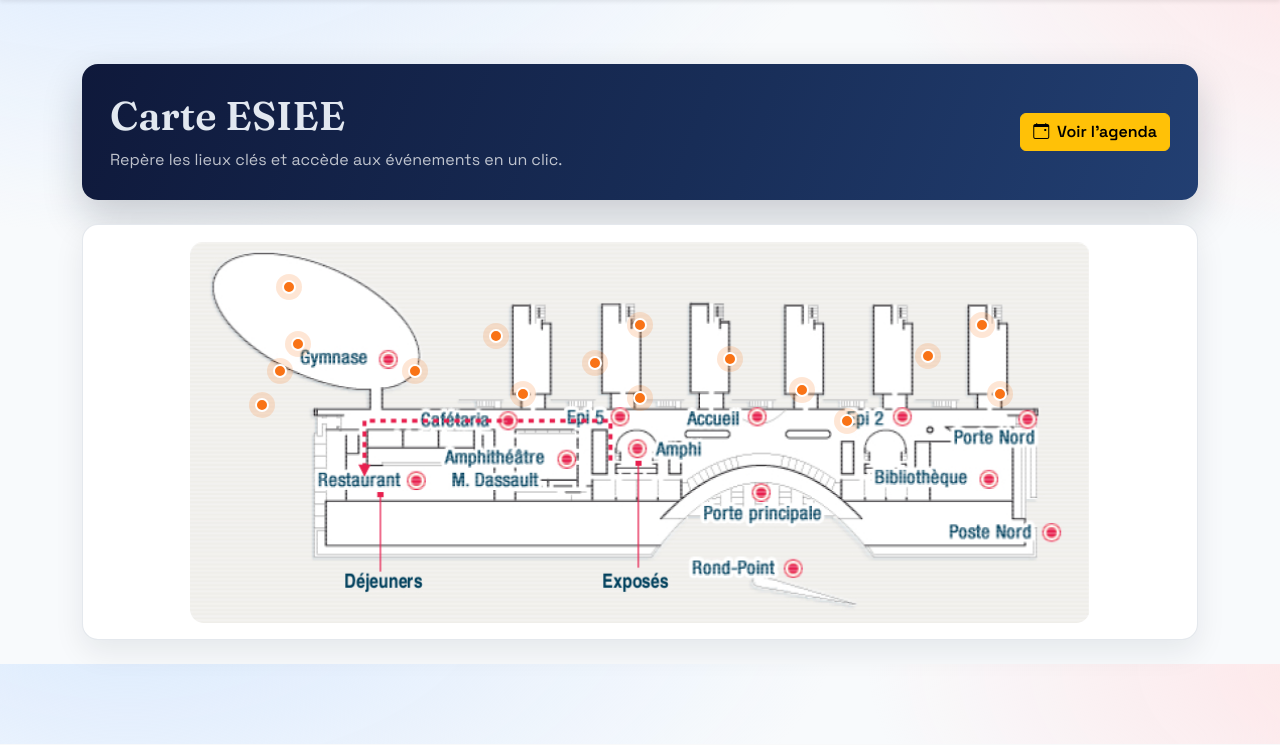
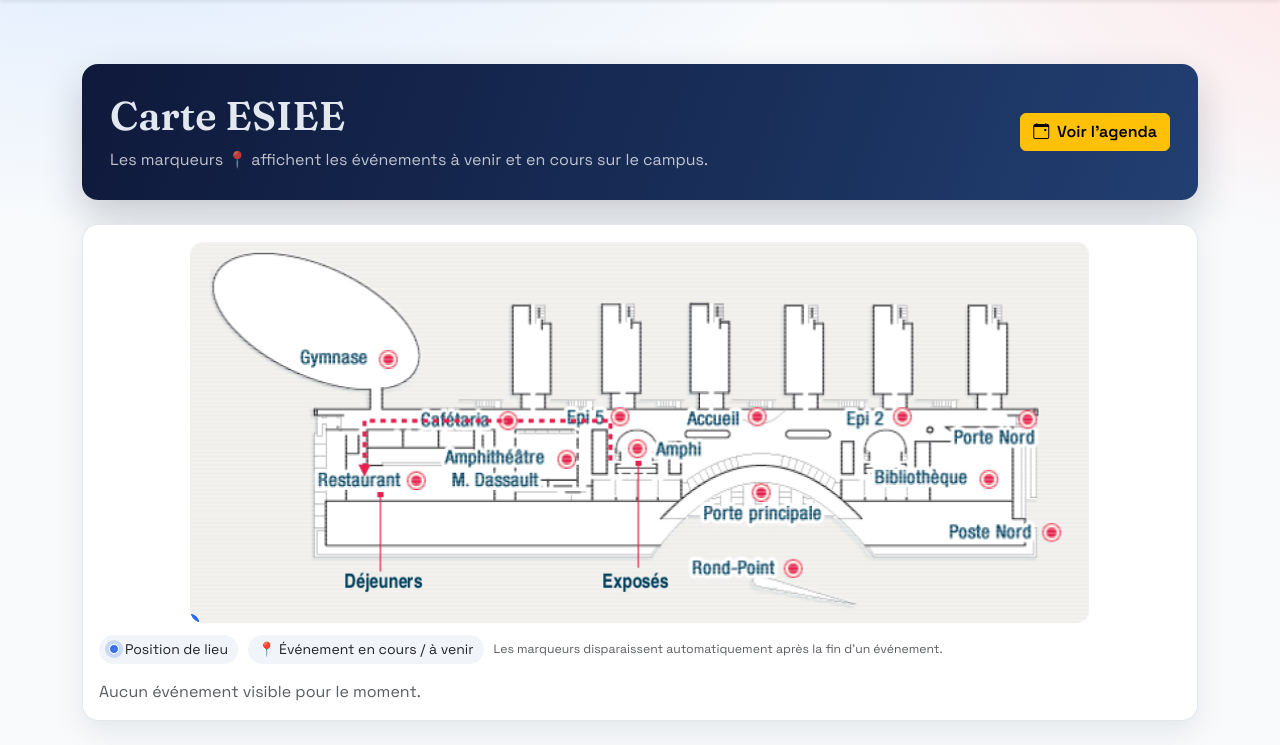
Before and after one commit to nhhzz/Esiee_network, a Django app: page /map/ in a window 1280 px wide. Shown: the part 56-801 px from the top of the page. Run offline with Django 5.2, Linux system fonts and the light colour scheme; data comes from the database, SQL or seed files in the repository.

Commit message:
Correction Events et Maps

```diff
--- a/maps/views.py
+++ b/maps/views.py
@@ -1,4 +1,56 @@
+from datetime import timedelta
+
+from django.db.models import Q
 from django.shortcuts import render
+from django.utils import timezone
+
+from events.models import Event, Location
+
+
+NO_END_EVENT_BUFFER_HOURS = 2
+
 
 def index(request):
-    return render(request,'maps/index.html')
+    now = timezone.now()
+    no_end_cutoff = now - timedelta(hours=NO_END_EVENT_BUFFER_HOURS)
+
+    events = (
+        Event.objects.select_related("location", "created_by")
+        .filter(Q(end_at__gte=now) | Q(end_at__isnull=True, start_at__gte=no_end_cutoff))
+        .order_by("start_at", "title")
+    )
+
+    markers = []
+    for event in events:
+        x_percent = float(event.location.x_percent)
+        y_percent = float(event.location.y_percent)
+
+        if event.start_at <= now and (event.end_at is None or event.end_at >= now):
+            state = "active"
+        else:
+            state = "upcoming"
+
+        if x_percent < 20:
+            popup_side = "side-right"
+        elif x_percent > 80:
+            popup_side = "side-left"
+        else:
+            popup_side = "side-center"
+
+        popup_vertical = "below" if y_percent < 20 else "above"
+
+        markers.append(
+            {
+                "event": event,
+                "location": event.location,
+                "state": state,
+                "popup_side": popup_side,
+                "popup_vertical": popup_vertical,
+            }
+        )
+
+    context = {
+        "event_markers": markers,
+        "locations": Location.objects.order_by("name"),
+    }
+    return render(request, "maps/index.html", context)
--- a/templates/events/event_detail.html
+++ b/templates/events/event_detail.html
@@ -70,7 +70,7 @@
       <div class="d-flex flex-wrap align-items-center gap-2 mb-2">
         <span class="ev-chip"><i class="bi bi-calendar-event"></i> &Eacute;v&eacute;nement</span>
         {% if event.location %}
-          <span class="ev-chip"><i class="bi bi-geo-alt"></i> {{ event.get_location_display }}</span>
+          <span class="ev-chip"><i class="bi bi-geo-alt"></i> {{ event.location.name }}</span>
         {% endif %}
       </div>
 
@@ -124,7 +124,7 @@
             <span><i class="bi bi-hourglass-split"></i> Fin : {{ event.end_at|date:"d/m/Y H:i" }}</span>
           {% endif %}
           {% if event.location %}
-            <span><i class="bi bi-geo-alt"></i> Lieu : {{ event.get_location_display }}</span>
+            <span><i class="bi bi-geo-alt"></i> Lieu : {{ event.location.name }}</span>
           {% endif %}
         </div>
       </div>
--- a/templates/events/events_list.html
+++ b/templates/events/events_list.html
@@ -166,7 +166,7 @@
                 </a>
                 <div class="d-flex flex-wrap gap-2 text-muted small">
                   <span><i class="bi bi-clock"></i> {{ event.start_at|date:"d/m/Y H:i" }}</span>
-                  <span><i class="bi bi-geo-alt"></i> {{ event.get_location_display }}</span>
+                  <span><i class="bi bi-geo-alt"></i> {{ event.location.name }}</span>
                 </div>
                 <div class="ev-creator d-flex align-items-center gap-2 mt-2">
                   {% if event.created_by.profile_image %}
--- a/templates/maps/index.html
+++ b/templates/maps/index.html
@@ -50,20 +50,150 @@
     display: block;
   }
 
-  .map-dot {
+  .location-dot {
     position: absolute;
-    width: 14px;
-    height: 14px;
-    background: #f97316;
-    border: 2px solid #fff;
+    width: 10px;
+    height: 10px;
     border-radius: 50%;
-    box-shadow: 0 0 0 6px rgba(249, 115, 22, 0.18);
-    transition: transform 0.15s ease, box-shadow 0.15s ease;
+    background: rgba(37, 99, 235, 0.9);
+    border: 1px solid #fff;
+    transform: translate(-50%, -50%);
+    box-shadow: 0 0 0 4px rgba(37, 99, 235, 0.2);
   }
 
-  .map-dot:hover {
-    transform: scale(1.15);
-    box-shadow: 0 0 0 10px rgba(249, 115, 22, 0.22);
+  .event-marker-wrap {
+    position: absolute;
+    transform: translate(-50%, -80%);
+    z-index: 3;
+  }
+
+  .event-marker {
+    position: relative;
+    border: 0;
+    background: transparent;
+    font-size: 22px;
+    line-height: 1;
+    cursor: pointer;
+    padding: 0;
+    width: 22px;
+    height: 22px;
+    display: inline-flex;
+    align-items: center;
+    justify-content: center;
+    animation: marker-blink 1.4s ease-in-out infinite;
+    filter: drop-shadow(0 6px 10px rgba(15, 23, 42, 0.25));
+  }
+
+  .event-marker::before {
+    content: "";
+    position: absolute;
+    left: 50%;
+    top: 50%;
+    width: 24px;
+    height: 24px;
+    transform: translate(-50%, -50%);
+    border-radius: 50%;
+    background: rgba(249, 115, 22, 0.2);
+    box-shadow: 0 0 0 6px rgba(249, 115, 22, 0.12);
+    z-index: -1;
+  }
+
+  .event-marker-wrap.active .event-marker {
+    animation-duration: 0.9s;
+  }
+
+  .event-popup {
+    position: absolute;
+    left: 50%;
+    bottom: calc(100% + 10px);
+    transform: translateX(-50%);
+    width: 220px;
+    background: rgba(15, 25, 59, 0.95);
+    color: #e2e8f0;
+    border-radius: 10px;
+    padding: 10px;
+    box-shadow: 0 10px 24px rgba(15, 23, 42, 0.24);
+    opacity: 0;
+    visibility: hidden;
+    transition: opacity 0.15s ease;
+    pointer-events: none;
+  }
+
+  .event-popup.side-left {
+    left: auto;
+    right: 0;
+    transform: none;
+  }
+
+  .event-popup.side-left::after {
+    left: auto;
+    right: 16px;
+    transform: none;
+  }
+
+  .event-popup.side-right {
+    left: 0;
+    transform: none;
+  }
+
+  .event-popup.side-right::after {
+    left: 16px;
+    transform: none;
+  }
+
+  .event-popup.below {
+    top: calc(100% + 10px);
+    bottom: auto;
+  }
+
+  .event-popup.below::after {
+    top: auto;
+    bottom: 100%;
+    border-top-color: transparent;
+    border-bottom-color: rgba(15, 25, 59, 0.95);
+  }
+
+  .event-popup::after {
+    content: "";
+    position: absolute;
+    left: 50%;
+    top: 100%;
+    transform: translateX(-50%);
+    border: 7px solid transparent;
+    border-top-color: rgba(15, 25, 59, 0.95);
+  }
+
+  .event-marker-wrap:hover .event-popup,
+  .event-marker-wrap:focus-within .event-popup {
+    opacity: 1;
+    visibility: visible;
+    pointer-events: auto;
+  }
+
+  .event-popup .badge {
+    background: rgba(255, 255, 255, 0.2);
+  }
+
+  .map-legend {
+    display: flex;
+    flex-wrap: wrap;
+    gap: 10px;
+    margin-top: 12px;
+    font-size: 0.875rem;
+  }
+
+  .legend-chip {
+    display: inline-flex;
+    align-items: center;
+    gap: 6px;
+    background: #f1f5f9;
+    border-radius: 999px;
+    padding: 4px 10px;
+  }
+
+  @keyframes marker-blink {
+    0%, 100% { transform: scale(1); opacity: 1; }
+    50% { transform: scale(1.2); opacity: 0.55; }
   }
 </style>
 
@@ -73,7 +203,7 @@
       <div class="col-lg-8">
         <h1 class="mb-2">Carte ESIEE</h1>
         <p class="mb-0 text-light opacity-75">
-          Rep&egrave;re les lieux cl&eacute;s et acc&egrave;de aux &eacute;v&eacute;nements en un clic.
+          Les marqueurs 📍 affichent les &eacute;v&eacute;nements &agrave; venir et en cours sur le campus.
         </p>
       </div>
       <div class="col-lg-4 text-lg-end">
@@ -86,54 +216,57 @@
 
   <div class="map-card">
     <div class="map-container mx-auto">
-      <img src="{% static 'img/esiee_plan.jpg' %}"
-           alt="Plan ESIEE"
-           class="img-fluid map-image">
+      <img src="{% static 'img/esiee_plan.jpg' %}" alt="Plan ESIEE" class="img-fluid map-image">
 
-      {% if user.is_authenticated %}
-        <a href="{% url 'events:list' %}?location=DEJEUNERS" class="map-dot" style="top: 43%; left: 8%;" title="D&eacute;jeuners"></a>
-        <a href="{% url 'events:list' %}?location=RESTAURANT" class="map-dot" style="top: 34%; left: 10%;" title="Restaurant"></a>
-        <a href="{% url 'events:list' %}?location=CAFETERIA" class="map-dot" style="top: 27%; left: 12%;" title="Caf&eacute;t&eacute;ria"></a>
-        <a href="{% url 'events:list' %}?location=GYMNASE" class="map-dot" style="top: 12%; left: 11%;" title="Gymnase"></a>
+      {% for location in locations %}
+        <a
+          href="{% url 'events:list' %}?location={{ location.slug }}"
+          class="location-dot"
+          style="left: clamp(2%, {{ location.x_percent }}%, 98%); top: clamp(2%, {{ location.y_percent }}%, 98%);"
+          title="{{ location.name }}"
+          aria-label="{{ location.name }}"
+        ></a>
+      {% endfor %}
 
-        <a href="{% url 'events:list' %}?location=AMPHI_DASSAULT" class="map-dot" style="top: 34%; left: 25%;" title="Amphi M. Dassault"></a>
-        <a href="{% url 'events:list' %}?location=EPI5" class="map-dot" style="top: 25%; left: 34%;" title="Epi 5"></a>
-        <a href="{% url 'events:list' %}?location=EXPOSES" class="map-dot" style="top: 40%; left: 37%;" title="Expos&eacute;s"></a>
+      {% for marker in event_markers %}
+        <div
+          class="event-marker-wrap {{ marker.state }}"
+          style="left: {{ marker.location.x_percent }}%; top: {{ marker.location.y_percent }}%;"
+        >
+          <button type="button" class="event-marker" aria-label="{{ marker.event.title }}">
+            📍
+          </button>
 
-        <a href="{% url 'events:list' %}?location=AMPHI" class="map-dot" style="top: 32%; left: 45%;" title="Amphi"></a>
-        <a href="{% url 'events:list' %}?location=ACCUEIL" class="map-dot" style="top: 22%; left: 50%;" title="Accueil"></a>
-        <a href="{% url 'events:list' %}?location=PORTE_PRINCIPALE" class="map-dot" style="top: 41%; left: 50%;" title="Porte principale"></a>
+          <div class="event-popup {{ marker.popup_side }} {{ marker.popup_vertical }}">
+            <div class="d-flex justify-content-between align-items-center mb-1">
+              <strong class="small">{{ marker.event.title }}</strong>
+              <span class="badge rounded-pill">{{ marker.state|title }}</span>
+            </div>
+            <div class="small mb-1"><i class="bi bi-geo-alt"></i> {{ marker.location.name }}</div>
+            <div class="small mb-2">
+              <i class="bi bi-clock"></i>
+              {{ marker.event.start_at|date:"H:i" }}
+              {% if marker.event.end_at %}
+                - {{ marker.event.end_at|date:"H:i" }}
+              {% endif %}
+            </div>
+            <a href="{% url 'events:detail' marker.event.pk %}" class="btn btn-sm btn-light w-100">
+              Voir l'&eacute;v&eacute;nement
+            </a>
+          </div>
+        </div>
+      {% endfor %}
+    </div>
 
-        <a href="{% url 'events:list' %}?location=EPI2" class="map-dot" style="top: 31%; left: 60%;" title="Epi 2"></a>
-        <a href="{% url 'events:list' %}?location=BIBLIOTHEQUE" class="map-dot" style="top: 39%; left: 68%;" title="Biblioth&egrave;que"></a>
-        <a href="{% url 'events:list' %}?location=POSTE_NORD" class="map-dot" style="top: 47%; left: 73%;" title="Poste Nord"></a>
+    <div class="map-legend">
+      <span class="legend-chip"><span class="location-dot" style="position: static; transform: none;"></span> Position de lieu</span>
+      <span class="legend-chip">📍 &Eacute;v&eacute;nement en cours / &agrave; venir</span>
+      <span class="text-muted small align-self-center">Les marqueurs disparaissent automatiquement apr&egrave;s la fin d'un &eacute;v&eacute;nement.</span>
+    </div>
 
-        <a href="{% url 'events:list' %}?location=PORTE_NORD" class="map-dot" style="top: 30%; left: 82%;" title="Porte Nord"></a>
-        <a href="{% url 'events:list' %}?location=PORTE_NORD" class="map-dot" style="top: 22%; left: 88%;" title="Porte Nord (haut)"></a>
-        <a href="{% url 'events:list' %}?location=ROND_POINT" class="map-dot" style="top: 40%; left: 90%;" title="Rond-Point"></a>
-      {% else %}
-        <a href="{% url 'users:login' %}" class="map-dot" style="top: 43%; left: 8%;" title="D&eacute;jeuners"></a>
-        <a href="{% url 'users:login' %}" class="map-dot" style="top: 34%; left: 10%;" title="Restaurant"></a>
-        <a href="{% url 'users:login' %}" class="map-dot" style="top: 27%; left: 12%;" title="Caf&eacute;t&eacute;ria"></a>
-        <a href="{% url 'users:login' %}" class="map-dot" style="top: 12%; left: 11%;" title="Gymnase"></a>
-
-        <a href="{% url 'users:login' %}" class="map-dot" style="top: 34%; left: 25%;" title="Amphi M. Dassault"></a>
-        <a href="{% url 'users:login' %}" class="map-dot" style="top: 25%; left: 34%;" title="Epi 5"></a>
-        <a href="{% url 'users:login' %}" class="map-dot" style="top: 40%; left: 37%;" title="Expos&eacute;s"></a>
-
-        <a href="{% url 'users:login' %}" class="map-dot" style="top: 32%; left: 45%;" title="Amphi"></a>
-        <a href="{% url 'users:login' %}" class="map-dot" style="top: 22%; left: 50%;" title="Accueil"></a>
-        <a href="{% url 'users:login' %}" class="map-dot" style="top: 41%; left: 50%;" title="Porte principale"></a>
-
-        <a href="{% url 'users:login' %}" class="map-dot" style="top: 31%; left: 60%;" title="Epi 2"></a>
-        <a href="{% url 'users:login' %}" class="map-dot" style="top: 39%; left: 68%;" title="Biblioth&egrave;que"></a>
-        <a href="{% url 'users:login' %}" class="map-dot" style="top: 47%; left: 73%;" title="Poste Nord"></a>
-
-        <a href="{% url 'users:login' %}" class="map-dot" style="top: 30%; left: 82%;" title="Porte Nord"></a>
-        <a href="{% url 'users:login' %}" class="map-dot" style="top: 22%; left: 88%;" title="Porte Nord (haut)"></a>
-        <a href="{% url 'users:login' %}" class="map-dot" style="top: 40%; left: 90%;" title="Rond-Point"></a>
-      {% endif %}
-    </div>
+    {% if not event_markers %}
+      <p class="text-muted mt-3 mb-0">Aucun &eacute;v&eacute;nement visible pour le moment.</p>
+    {% endif %}
   </div>
 </div>
 {% endblock %}
--- a/templates/users/my_profile.html
+++ b/templates/users/my_profile.html
@@ -166,7 +166,7 @@
                 <a href="{% url 'events:detail' event.pk %}" class="list-group-item list-group-item-action px-0 py-3">
                   <div class="fw-semibold">{{ event.title }}</div>
                   <div class="small text-muted">
-                    <i class="bi bi-geo-alt me-1"></i>{{ event.get_location_display }}
+                    <i class="bi bi-geo-alt me-1"></i>{{ event.location.name }}
                     <span class="mx-1">&mdash;</span>
                     <i class="bi bi-clock me-1"></i>{{ event.start_at|date:"d/m/Y H:i" }}
                   </div>
```
Also changed, not shown: events/admin.py (+10 -3 lines), events/forms.py (+33 -0 lines), events/models.py (+27 -24 lines), events/views.py (+35 -32 lines), db.sqlite3, events/migrations/0004_alter_event_location.py (added), events/migrations/0005_alter_event_location.py (added), events/migrations/0006_location_alter_event_location.py (added), events/migrations/0007_tune_location_coordinates.py (added).
